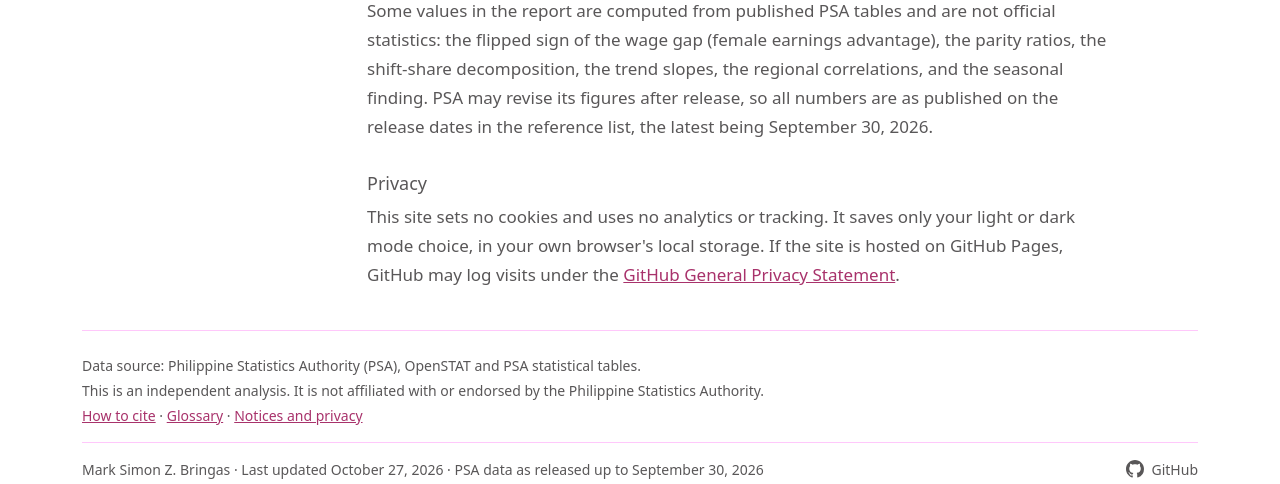
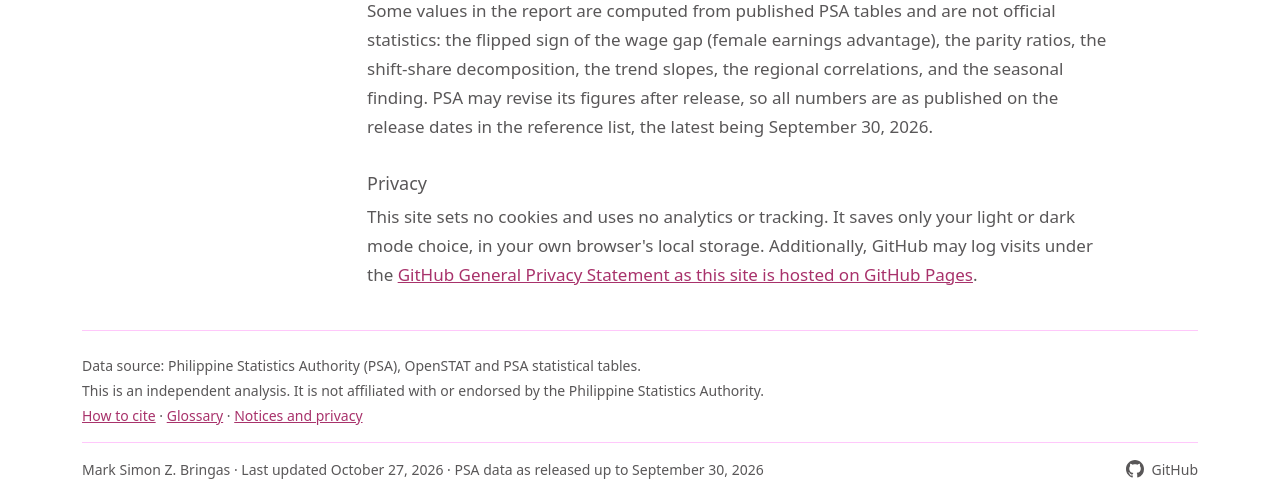
Before and after one commit to msimonb05/gender-gap-philippines, a Flask app: page /about.html in a window 1280 px wide. Shown: the part 2116-2600 px from the top of the page. Run offline with Flask 3, Linux system fonts and the light colour scheme; some libraries are stand-ins or nearby versions.

Commit message:
Clarify privacy statement regarding site hosting

```diff
--- a/templates/about.html
+++ b/templates/about.html
@@ -51,5 +51,5 @@
 <p>Some values in the report are computed from published PSA tables and are not official statistics: the flipped sign of the wage gap (female earnings advantage), the parity ratios, the shift-share decomposition, the trend slopes, the regional correlations, and the seasonal finding. PSA may revise its figures after release, so all numbers are as published on the release dates in the reference list, the latest being {{ data_vintage }}.</p>
 
 <h3 id="s-privacy">Privacy</h3>
-<p>This site sets no cookies and uses no analytics or tracking. It saves only your light or dark mode choice, in your own browser's local storage. If the site is hosted on GitHub Pages, GitHub may log visits under the <a href="https://docs.github.com/en/site-policy/privacy-policies/github-general-privacy-statement">GitHub General Privacy Statement</a>.</p>
+<p>This site sets no cookies and uses no analytics or tracking. It saves only your light or dark mode choice, in your own browser's local storage. Additionally, GitHub may log visits under the <a href="https://docs.github.com/en/site-policy/privacy-policies/github-general-privacy-statement">GitHub General Privacy Statement as this site is hosted on GitHub Pages</a>.</p>
 {% endblock %}
```
